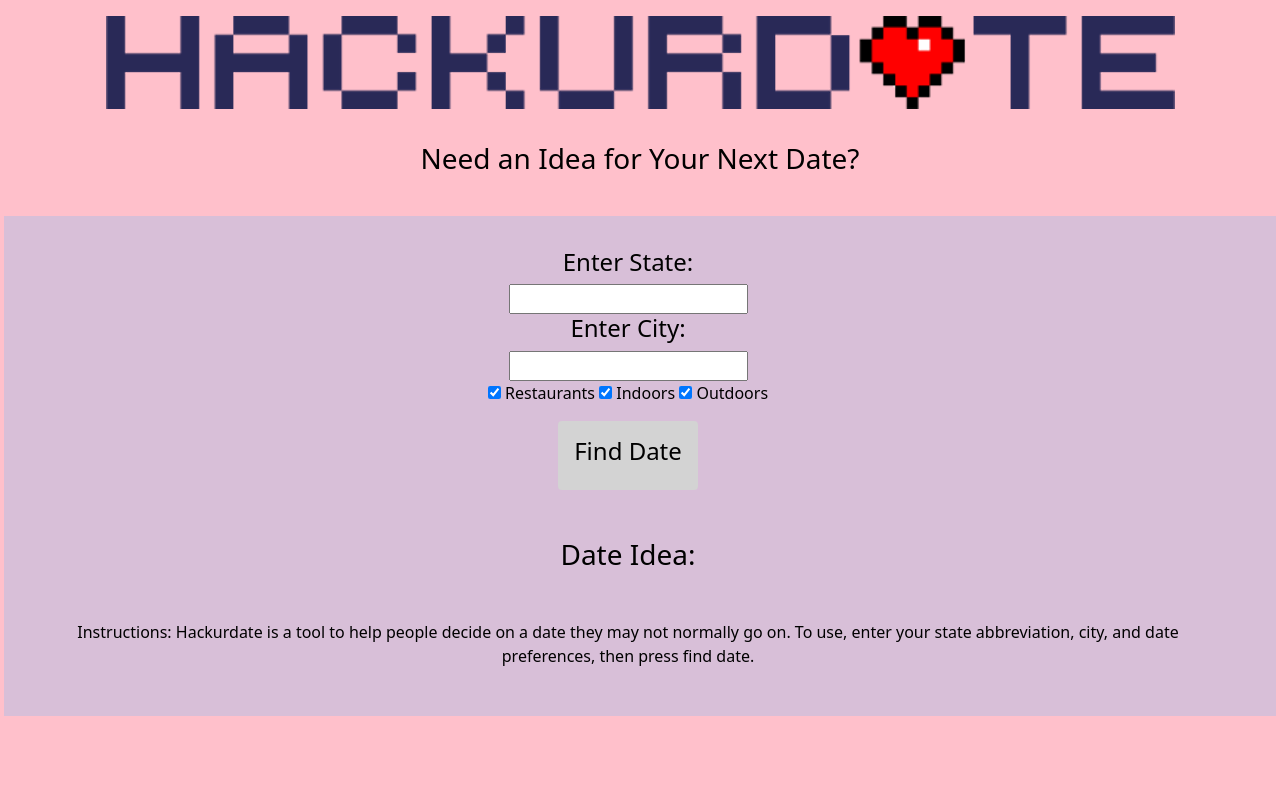
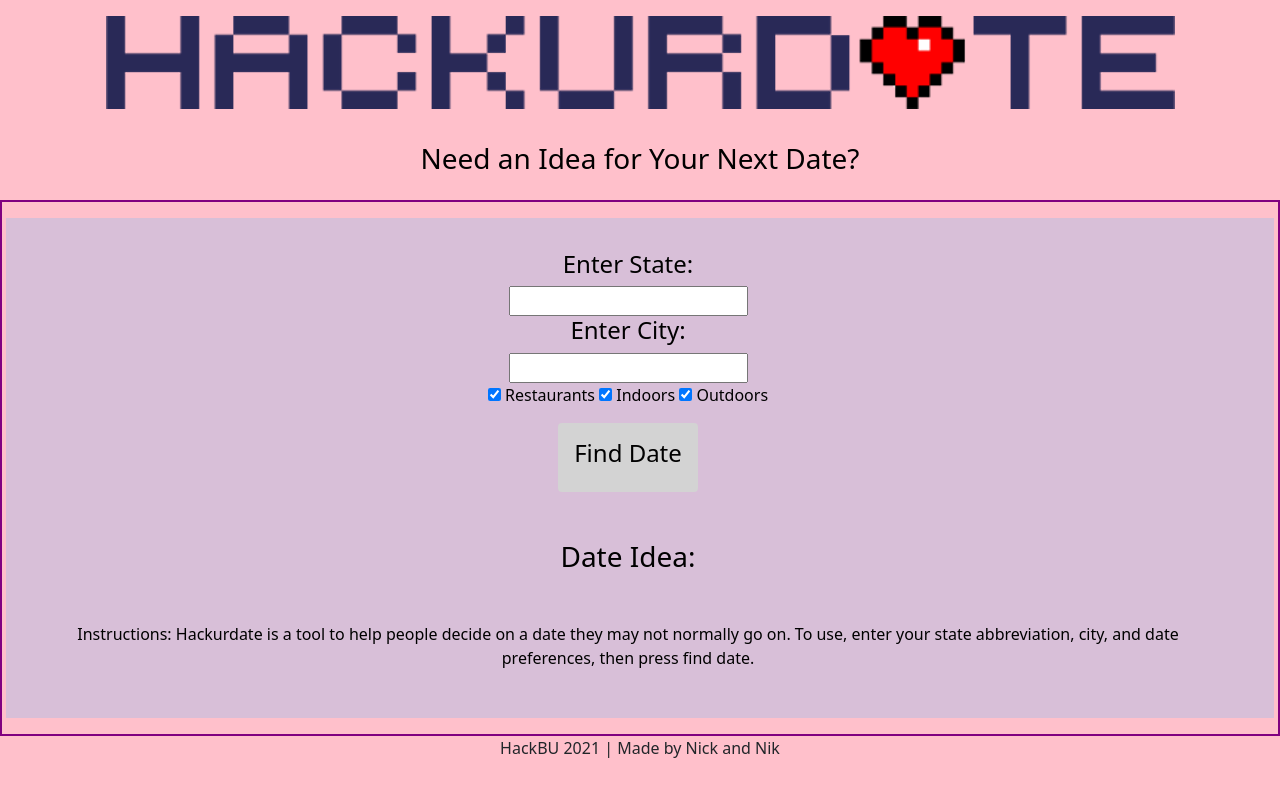
Before and after one commit to nboyd3/DateGenerator, a Flask app: page / in a window 1280 px wide. Run offline with Flask 2, Linux system fonts and the light colour scheme.

Commit message:
commit 11

```diff
--- a/templates/index.html
+++ b/templates/index.html
@@ -56,7 +56,7 @@
 
 
 
-   <div class="container-fluid">
+   <div class="container-fluid" style="border: 2px solid purple;">
     <div class="row gx-10">
       <div class="row">
         <div class="form">
@@ -90,4 +90,7 @@
     </div>
   </div>
 </body>
+<footer>
+    <center>HackBU 2021 | Made by Nick and Nik</center>
+</footer>
 </html>
```
Also changed, not shown: 1 other file.
